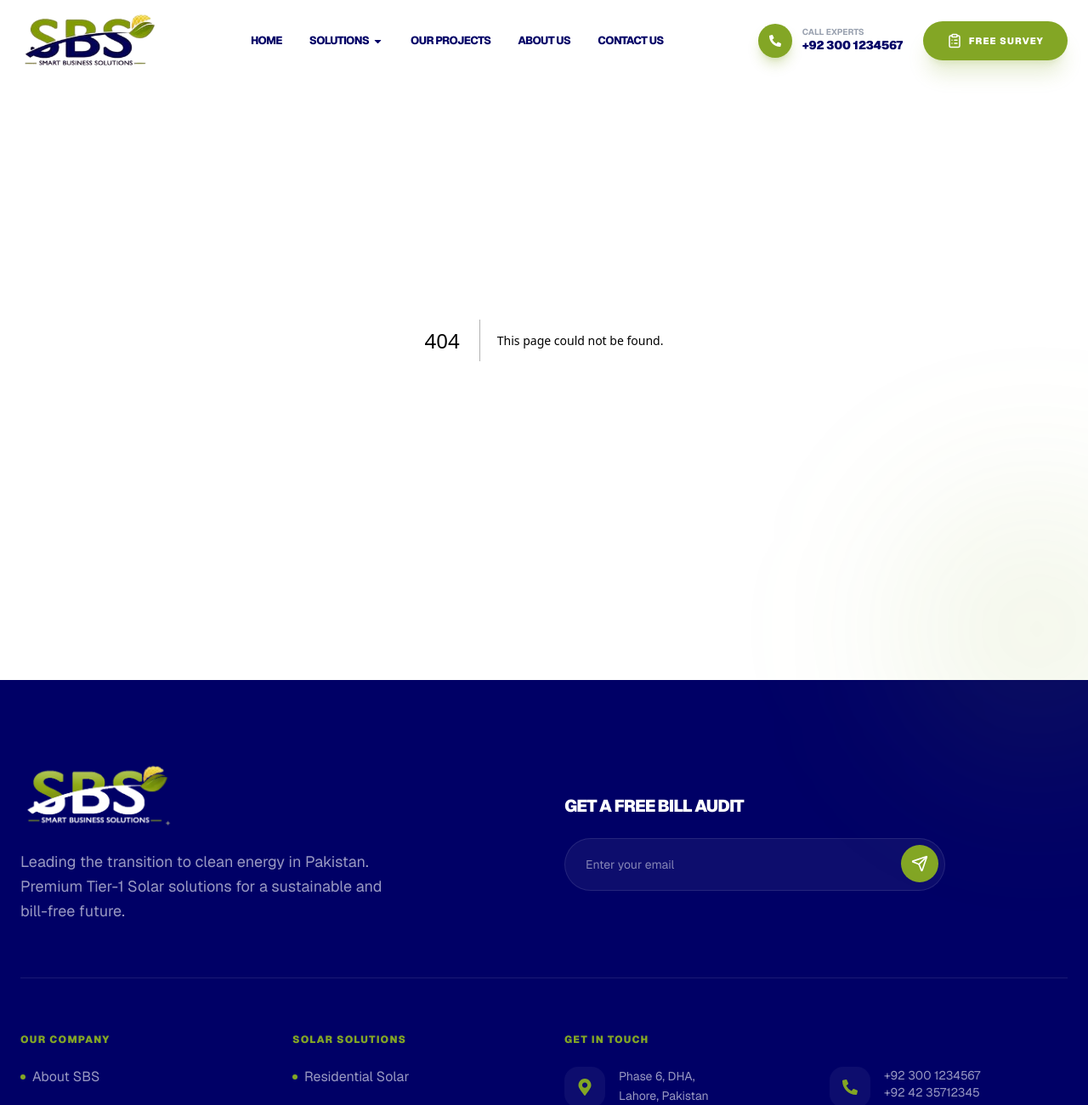
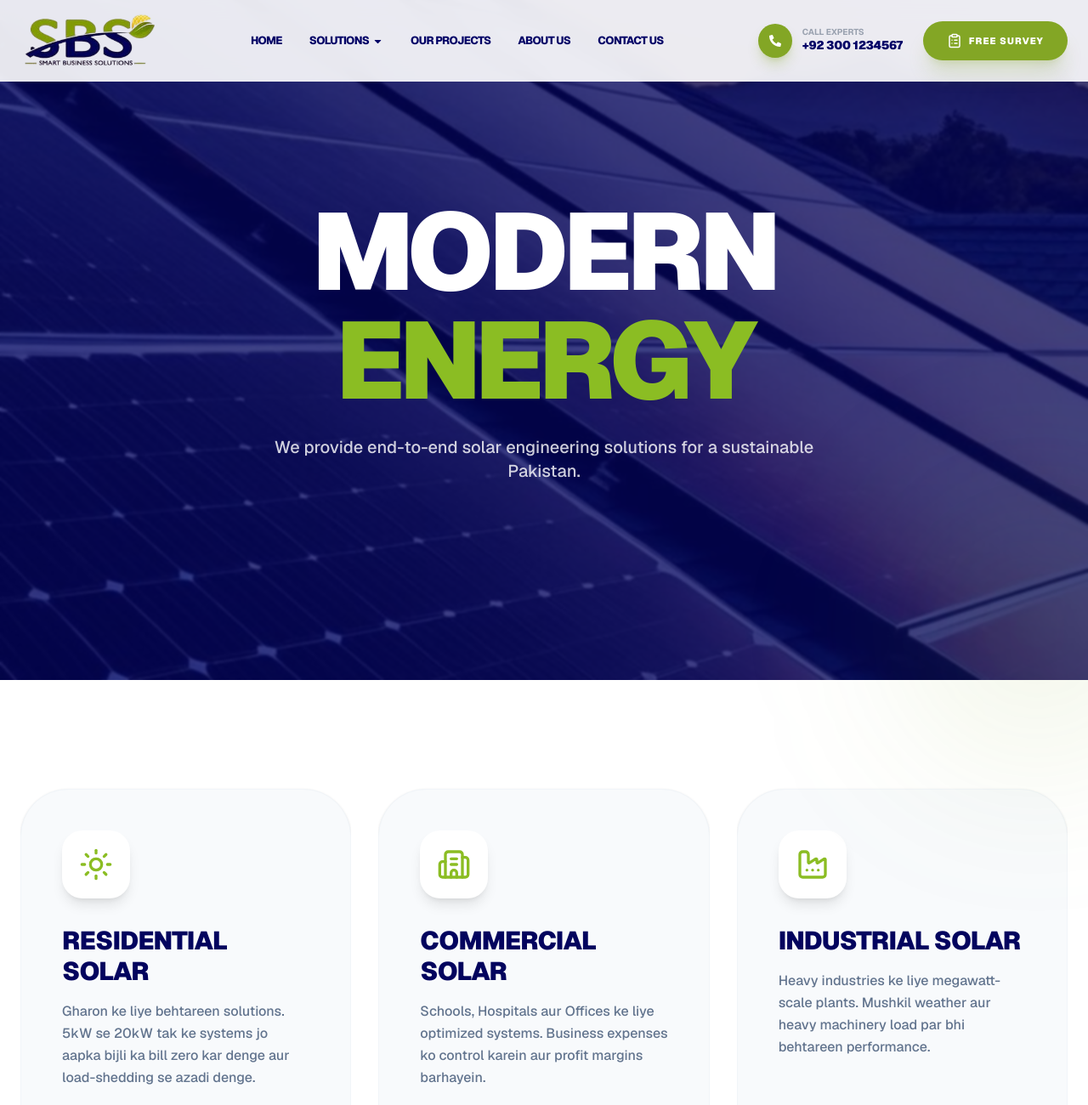
Before and after one commit to Umarnazir-7860/Smart-Business-Solutions, a Next.js app: page /solutions in a window 1280 px wide. Before the commit this address had no page. Shown: the top 1300 px of the page at 85% size. Built offline with nearby package versions, Linux system fonts and the light colour scheme.

Commit message:
Add the solutions page

```diff
--- /dev/null
+++ b/app/solutions/page.jsx
@@ -0,0 +1,145 @@
+import React from 'react';
+import FadeIn from "../../components/MotionWrapper";
+import { Sun, Building2, Factory, ShieldCheck, Zap, BarChart3, Settings, ClipboardCheck, Truck, Wrench, Leaf, TrendingDown, Landmark } from "lucide-react";
+import Image from 'next/image';
+
+export default function SolutionsPage() {
+  const solutions = [
+    {
+      title: "Residential Solar",
+      description: "Gharon ke liye behtareen solutions. 5kW se 20kW tak ke systems jo aapka bijli ka bill zero kar denge aur load-shedding se azadi denge.",
+      icon: <Sun className="text-[#8BBD23]" size={40} />,
+      features: ["Net Metering Support", "Hybrid/On-Grid Options", "24/7 Monitoring"]
+    },
+    {
+      title: "Commercial Solar",
+      description: "Schools, Hospitals aur Offices ke liye optimized systems. Business expenses ko control karein aur profit margins barhayein.",
+      icon: <Building2 className="text-[#8BBD23]" size={40} />,
+      features: ["Fast ROI (2-3 Years)", "Tax Depreciation Benefits", "High Durability"]
+    },
+    {
+      title: "Industrial Solar",
+      description: "Heavy industries ke liye megawatt-scale plants. Mushkil weather aur heavy machinery load par bhi behtareen performance.",
+      icon: <Factory className="text-[#8BBD23]" size={40} />,
+      features: ["High-Voltage Support", "LSA Approved Structure", "Custom Engineering"]
+    }
+  ];
+
+  const steps = [
+    { n: "01", t: "Free Consultation", d: "Hum aapka bill analyze karte hain aur zaroorat ke mutabiq system design karte hain.", i: <ClipboardCheck /> },
+    { n: "02", t: "Technical Survey", d: "Humari team site visit kar ke structure aur orientation ka jaiza leti hai.", i: <Settings /> },
+    { n: "03", t: "Rapid Installation", d: "Tier-1 panels aur branded inverters ki safe aur professional installation.", i: <Truck /> },
+    { n: "04", t: "Net Metering", d: "Green Meter lagwane ka sara paperwork aur process hum khud handle karte hain.", i: <Wrench /> }
+  ];
+
+  const benefits = [
+    { t: "Zero Electricity Bills", d: "Solar lagwane ke baad aapki grid par dependance khatam ho jati hai.", i: <TrendingDown /> },
+    { t: "Eco-Friendly", d: "Carbon footprint kam karein aur environment ko bachanay mein apna kirdar ada karein.", i: <Leaf /> },
+    { t: "Government Incentives", d: "Net metering ke zariye izafi bijli Wapda ko bechen aur paise kamayein.", i: <Landmark /> }
+  ];
+
+  return (
+    <main className="bg-white overflow-hidden">
+
+      {/* --- HERO SECTION --- */}
+      <section className="relative h-screen min-h-[600px] flex items-center justify-center">
+        <div className="absolute inset-0 z-0">
+          <Image
+            src="/solutions-hero.jpg"
+            alt="Solar Solutions"
+            fill
+            className="object-cover"
+            priority
+          />
+          <div className="absolute inset-0 bg-[#03045E]/75 backdrop-blur-[1px]" />
+        </div>
+
+        <div className="relative z-10 max-w-7xl mx-auto px-6 text-center">
+          <FadeIn direction="up">
+            <h1 className="text-6xl md:text-9xl font-black text-white uppercase tracking-tighter mb-6 leading-none">
+              Modern <br /><span className="text-[#8BBD23]">Energy</span>
+            </h1>
+            <p className="text-white/80 text-lg md:text-xl max-w-2xl mx-auto font-medium">
+              We provide end-to-end solar engineering solutions for a sustainable Pakistan.
+            </p>
+          </FadeIn>
+        </div>
+      </section>
+
+      <div className="max-w-7xl mx-auto px-6">
+
+        {/* --- SOLUTIONS GRID --- */}
+        <div className="py-32">
+          <div className="grid md:grid-cols-3 gap-8 mb-20">
+            {solutions.map((item, i) => (
+              <FadeIn key={i} direction="up" delay={i * 0.2}>
+                <div className="group bg-slate-50 p-12 rounded-[3.5rem] border border-slate-100 hover:border-[#8BBD23] hover:bg-white transition-all duration-500 shadow-sm hover:shadow-2xl h-full flex flex-col">
+                  <div className="mb-8 bg-white w-20 h-20 rounded-3xl flex items-center justify-center shadow-lg group-hover:text-white transition-all">
+                    {item.icon}
+                  </div>
+                  <h3 className="text-3xl font-black text-[#03045E] uppercase mb-4 tracking-tight">{item.title}</h3>
+                  <p className="text-slate-500 mb-8 font-medium leading-relaxed">{item.description}</p>
+                  <div className="mt-auto space-y-3">
+                    {item.features.map((feat, index) => (
+                      <div key={index} className="flex items-center gap-3 text-sm font-bold text-[#03045E]">
+                        <Zap size={14} className="text-[#8BBD23] fill-[#8BBD23]" /> {feat}
+                      </div>
+                    ))}
+                  </div>
+                </div>
+              </FadeIn>
+            ))}
+          </div>
+        </div>
+
+        {/* --- NEW SECTION: WHY SOLAR? (Length Booster) --- */}
+        <div className="bg-[#03045E] rounded-[4rem] p-12 md:p-24 text-white mb-40 relative overflow-hidden">
+            <div className="absolute top-0 right-0 w-64 h-64 bg-[#8BBD23]/20 blur-[100px] rounded-full" />
+            <div className="relative z-10 grid lg:grid-cols-2 gap-16 items-center">
+                <div>
+                    <h2 className="text-4xl md:text-6xl font-black uppercase mb-8 italic">The Smart <br /> Investment</h2>
+                    <p className="text-white/70 text-lg mb-10 font-medium">Solar panels aren't just for saving bills; they are an asset that increases your property value and provides energy security for decades.</p>
+                    <div className="space-y-8">
+                        {benefits.map((b, i) => (
+                            <div key={i} className="flex gap-6">
+                                <div className="text-[#8BBD23] bg-white/10 p-4 rounded-2xl h-fit">{b.i}</div>
+                                <div>
+                                    <h4 className="text-xl font-bold uppercase mb-2">{b.t}</h4>
+                                    <p className="text-white/50 text-sm">{b.d}</p>
+                                </div>
+                            </div>
+                        ))}
+                    </div>
+                </div>
+                <div className="rounded-[3rem] overflow-hidden border-8 border-white shadow-2xl">
+                    <Image src="/smart-invest.jpg" alt="Solar Investment" width={600} height={800} className="w-full h-full object-cover" />
+                </div>
+            </div>
+        </div>
+
+        {/* --- PROCESS SECTION --- */}
+        <div className="mb-40">
+          <div className="text-center mb-20">
+            <h2 className="text-[#03045E] text-4xl md:text-6xl font-black uppercase italic">Our Process</h2>
+            <div className="w-24 h-2 bg-[#8BBD23] mx-auto mt-4 rounded-full" />
+          </div>
+          <div className="grid md:grid-cols-4 gap-6">
+            {steps.map((step, i) => (
+              <FadeIn key={i} direction="up" delay={i * 0.1}>
+                <div className="relative p-10 rounded-[2.5rem] bg-white border border-gray-100 shadow-sm hover:shadow-xl transition-all h-full overflow-hidden">
+                  <span className="text-8xl font-black text-slate-50 absolute -bottom-4 -right-4">{step.n}</span>
+                  <div className="w-14 h-14 bg-[#8BBD23]/10 rounded-2xl flex items-center justify-center text-[#8BBD23] mb-8 relative z-10">
+                    {step.i}
+                  </div>
+                  <h4 className="text-xl font-black text-[#03045E] uppercase mb-4 relative z-10 tracking-tight">{step.t}</h4>
+                  <p className="text-gray-500 text-sm leading-relaxed relative z-10">{step.d}</p>
+                </div>
+              </FadeIn>
+            ))}
+          </div>
+        </div>
+
+      </div>
+    </main>
+  );
+}
--- a/components/Navbar.jsx
+++ b/components/Navbar.jsx
@@ -19,18 +19,33 @@ export default function Navbar() {
   }, []);
 
   const solutions = [
-    { title: "Residential Solar", href: "/residential", icon: <Sun size={16} /> },
+    {
+      title: "Residential Solar",
+      href: "/residential",
+      icon: <Sun size={16} />,
+    },
     { title: "Commercial Solar", href: "/commercial", icon: <Zap size={16} /> },
-    { title: "Net Metering", href: "/net-metering", icon: <ShieldCheck size={16} /> },
-    { title: "Solar Maintenance", href: "/maintenance", icon: <Info size={16} /> },
+    {
+      title: "Net Metering",
+      href: "/net-metering",
+      icon: <ShieldCheck size={16} />,
+    },
+    {
+      title: "Solar Maintenance",
+      href: "/maintenance",
+      icon: <Info size={16} />,
+    },
   ];
 
   return (
-    <nav className={`fixed top-0 inset-x-0 z-[100] transition-all duration-500 ${
-      scrolled ? "bg-white shadow-xl py-2" : "bg-white/90 backdrop-blur-md py-4"
-    }`}>
+    <nav
+      className={`fixed top-0 inset-x-0 z-[100] transition-all duration-500 ${
+        scrolled
+          ? "bg-white shadow-xl py-2"
+          : "bg-white/90 backdrop-blur-md py-4"
+      }`}
+    >
       <div className="max-w-7xl mx-auto px-6 flex items-center justify-between">
-
         {/* LOGO - Exact Match to SBS Branding */}
         <Link href="/" className="flex-shrink-0">
           <Image
@@ -43,23 +58,46 @@ export default function Navbar() {
           />
         </Link>
 
-        {/* CENTER MENU - Now Fully Filled */}
+        {/* CENTER MENU */}
         <div className="hidden lg:flex items-center gap-8">
-          <Link href="/" className="text-[#000066] font-extrabold text-[13px] uppercase tracking-tighter hover:text-[#83A625] transition">Home</Link>
+          <Link
+            href="/"
+            className="text-[#000066] font-extrabold text-[13px] uppercase tracking-tighter hover:text-[#83A625] transition"
+          >
+            Home
+          </Link>
 
-          <div className="relative group" onMouseEnter={() => setOpen(true)} onMouseLeave={() => setOpen(false)}>
-            <button className="flex items-center gap-1 text-[#000066] font-extrabold text-[13px] uppercase tracking-tighter group-hover:text-[#83A625]">
-              Solutions <FaCaretDown className={`transition-transform ${open ? "rotate-180" : ""}`} />
-            </button>
+          {/* SOLUTIONS DROPDOWN WITH CLICKABLE LINK */}
+          <div
+            className="relative group"
+            onMouseEnter={() => setOpen(true)}
+            onMouseLeave={() => setOpen(false)}
+          >
+            <Link
+              href="/solutions"
+              className="flex items-center gap-1 text-[#000066] font-extrabold text-[13px] uppercase tracking-tighter group-hover:text-[#83A625] transition cursor-pointer"
+            >
+              Solutions{" "}
+              <FaCaretDown
+                className={`transition-transform ${open ? "rotate-180" : ""}`}
+              />
+            </Link>
 
             <AnimatePresence>
               {open && (
                 <motion.div
-                  initial={{ opacity: 0, y: 10 }} animate={{ opacity: 1, y: 0 }} exit={{ opacity: 0, y: 10 }}
+                  initial={{ opacity: 0, y: 10 }}
+                  animate={{ opacity: 1, y: 0 }}
+                  exit={{ opacity: 0, y: 10 }}
                   className="absolute left-0 mt-2 w-64 bg-white shadow-2xl rounded-2xl border border-gray-100 p-4"
                 >
                   {solutions.map((s, i) => (
-                    <Link key={i} href={s.href} className="flex items-center gap-3 p-3 rounded-xl hover:bg-[#83A625]/10 text-[#000066] hover:text-[#83A625] transition font-bold text-sm mb-1 last:mb-0">
+                    <Link
+                      key={i}
+                      href={s.href}
+                      onClick={() => setOpen(false)}
+                      className="flex items-center gap-3 p-3 rounded-xl hover:bg-[#83A625]/10 text-[#000066] hover:text-[#83A625] transition font-bold text-sm mb-1 last:mb-0"
+                    >
                       <span className="text-[#83A625]">{s.icon}</span> {s.title}
                     </Link>
                   ))}
@@ -68,20 +106,42 @@ export default function Navbar() {
             </AnimatePresence>
           </div>
 
-          <Link href="/projects" className="text-[#000066] font-extrabold text-[13px] uppercase tracking-tighter hover:text-[#83A625] transition">Our Projects</Link>
-          <Link href="/about-us" className="text-[#000066] font-extrabold text-[13px] uppercase tracking-tighter hover:text-[#83A625] transition">About Us</Link>
-          <Link href="/contact-us" className="text-[#000066] font-extrabold text-[13px] uppercase tracking-tighter hover:text-[#83A625] transition">Contact Us</Link>
+          <Link
+            href="/projects"
+            className="text-[#000066] font-extrabold text-[13px] uppercase tracking-tighter hover:text-[#83A625] transition"
+          >
+            Our Projects
+          </Link>
+          <Link
+            href="/about-us"
+            className="text-[#000066] font-extrabold text-[13px] uppercase tracking-tighter hover:text-[#83A625] transition"
+          >
+            About Us
+          </Link>
+          <Link
+            href="/contact-us"
+            className="text-[#000066] font-extrabold text-[13px] uppercase tracking-tighter hover:text-[#83A625] transition"
+          >
+            Contact Us
+          </Link>
         </div>
 
         {/* RIGHT AREA - Contact & CTA */}
         <div className="flex items-center gap-6">
-          <a href="tel:+923000000000" className="hidden xl:flex items-center gap-3">
+          <a
+            href="tel:+923000000000"
+            className="hidden xl:flex items-center gap-3"
+          >
             <div className="w-10 h-10 rounded-full bg-[#83A625] flex items-center justify-center text-white shadow-lg shadow-[#83A625]/30">
               <FaPhoneAlt size={14} />
             </div>
             <div className="flex flex-col">
-              <span className="text-[10px] font-bold text-gray-400 uppercase leading-none">Call Experts</span>
-              <span className="text-[#000066] font-black text-sm tracking-tight">+92 300 1234567</span>
+              <span className="text-[10px] font-bold text-gray-400 uppercase leading-none">
+                Call Experts
+              </span>
+              <span className="text-[#000066] font-black text-sm tracking-tight">
+                +92 300 1234567
+              </span>
             </div>
           </a>
 
@@ -93,7 +153,10 @@ export default function Navbar() {
           </Link>
 
           {/* Mobile Menu Icon */}
-          <button onClick={() => setMobileOpen(!mobileOpen)} className="lg:hidden text-[#000066] p-2">
+          <button
+            onClick={() => setMobileOpen(!mobileOpen)}
+            className="lg:hidden text-[#000066] p-2"
+          >
             {mobileOpen ? <FaTimes size={28} /> : <FaBars size={28} />}
           </button>
         </div>
@@ -102,18 +165,36 @@ export default function Navbar() {
       {/* MOBILE DRAWER (Solar Green Theme) */}
       <AnimatePresence>
         {mobileOpen && (
-          <motion.div initial={{ x: "100%" }} animate={{ x: 0 }} exit={{ x: "100%" }} className="fixed inset-0 bg-white z-[150] p-8 flex flex-col">
+          <motion.div
+            initial={{ x: "100%" }}
+            animate={{ x: 0 }}
+            exit={{ x: "100%" }}
+            className="fixed inset-0 bg-white z-[150] p-8 flex flex-col"
+          >
             <div className="flex justify-between items-center mb-16">
               <Image src="/sbs-logo.png" alt="Logo" width={120} height={40} />
-              <button onClick={() => setMobileOpen(false)} className="text-[#000066]"><FaTimes size={35} /></button>
+              <button
+                onClick={() => setMobileOpen(false)}
+                className="text-[#000066]"
+              >
+                <FaTimes size={35} />
+              </button>
             </div>
             <div className="flex flex-col gap-8">
               {["Home", "Projects", "About Us", "Contact Us"].map((item) => (
-                <Link key={item} href="/" onClick={() => setMobileOpen(false)} className="text-4xl font-black text-[#000066] uppercase tracking-tighter">
+                <Link
+                  key={item}
+                  href="/"
+                  onClick={() => setMobileOpen(false)}
+                  className="text-4xl font-black text-[#000066] uppercase tracking-tighter"
+                >
                   {item}
                 </Link>
               ))}
-              <Link href="/free-survey" className="bg-[#83A625] text-white text-center py-5 rounded-2xl font-black uppercase text-xl mt-4">
+              <Link
+                href="/free-survey"
+                className="bg-[#83A625] text-white text-center py-5 rounded-2xl font-black uppercase text-xl mt-4"
+              >
                 Get Free Survey
               </Link>
             </div>
```
Also changed, not shown: public/smart-invest.jpg (added), public/solutions-hero.jpg (added).
